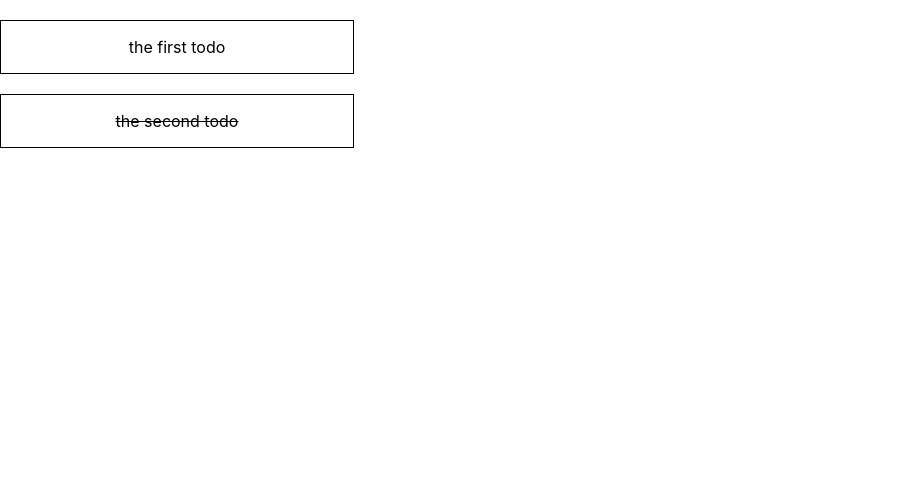
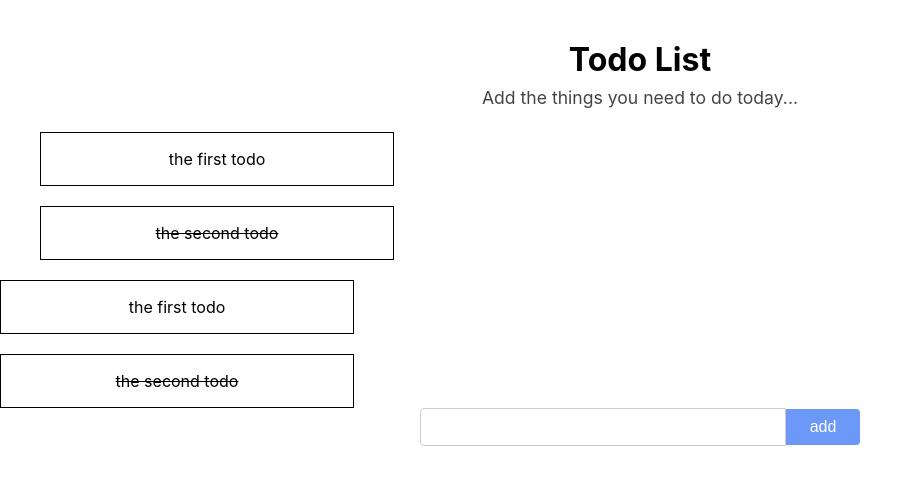
Before and after one commit to LIHA11/day10-todo, a React (Create React App) app: page / in a window 1280 px wide. Shown: the top 484 px of the page, without its empty margins (0-923 px from the left). Built offline with nearby package versions, Linux system fonts and the light colour scheme.

Commit message:
feat: Implement title and 'add' button

```diff
--- a/src/App.css
+++ b/src/App.css
@@ -9,3 +9,53 @@
 .todo-item .todo-done {
   text-decoration: line-through;
 }
+
+.todo-list-container {
+  text-align: center;
+  margin-top: 40px;
+}
+
+.todo-list-title {
+  font-size: 2rem;
+  font-weight: bold;
+  margin-bottom: 8px;
+}
+
+.todo-list-subtitle {
+  font-size: 1.1rem;
+  color: #444;
+  margin-bottom: 24px;
+}
+
+.todo-generator {
+  display: flex;
+  justify-content: center;
+  align-items: center;
+  margin-bottom: 24px;
+}
+
+.todo-input {
+  width: 340px;
+  height: 36px;
+  font-size: 1rem;
+  padding: 0 12px;
+  border: 1px solid #ccc;
+  border-radius: 4px 0 0 4px;
+  outline: none;
+}
+
+.todo-add-btn {
+  height: 36px;
+  padding: 0 24px;
+  background: #6c98f7;
+  color: #fff;
+  border: none;
+  border-radius: 0 4px 4px 0;
+  font-size: 1rem;
+  cursor: pointer;
+  transition: background 0.2s;
+}
+
+.todo-add-btn:hover {
+  background: #4a7bd7;
+}
--- a/src/App.js
+++ b/src/App.js
@@ -3,6 +3,8 @@ import {useReducer} from "react";
 import {TodoGroup} from "./components/TodoGroup";
 import {TodoContext as TodoContext1} from "./contexts/TodoContext";
 import {todoReducer} from "./reducers/TodoReducer";
+import {TodoList} from "./components/TodoList";
+import {TodoGenerator} from "./components/TodoGenerator";
 
 export const initState = [
     {id: 1, text: "the first todo", done: false},
@@ -13,9 +15,13 @@ function App() {
     const [state, dispatch] = useReducer(todoReducer, initState);
     return (
         <div>
-            <TodoContext1 value={{state, dispatch}}>
-                <TodoGroup/>
-            </TodoContext1>
+            <TodoContext1.Provider value={{state, dispatch}}>
+                <TodoList>
+                    <TodoGroup/>
+                    <TodoGenerator/>
+                </TodoList>
+
+            </TodoContext1.Provider>
         </div>
     );
 }
--- /dev/null
+++ b/src/components/TodoGenerator.jsx
@@ -0,0 +1,33 @@
+import {useContext, useState} from 'react';
+import {TodoContext} from '../contexts/TodoContext';
+
+export function TodoGenerator() {
+    const {dispatch, state} = useContext(TodoContext);
+    const [text, setText] = useState('');
+
+    const handleAdd = () => {
+        if (text.trim() === '') return;
+        dispatch({
+            type: 'ADD_TODO',
+            payload: {
+                id: state.length ? Math.max(...state.map(t => t.id)) + 1 : 1,
+                text,
+                done: false
+            }
+        });
+        setText('');
+    };
+
+    return (
+        <div className="todo-generator">
+            <input
+                type="text"
+                className="todo-input"
+                value={text}
+                onChange={e => setText(e.target.value)}
+
+            />
+            <button className="todo-add-btn" onClick={handleAdd}>add</button>
+        </div>
+    );
+}
--- /dev/null
+++ b/src/components/TodoList.jsx
@@ -0,0 +1,19 @@
+import {useContext} from 'react';
+import {TodoContext} from '../contexts/TodoContext';
+import {TodoItem} from './TodoItem';
+
+export function TodoList({children}) {
+    const {state} = useContext(TodoContext);
+    return (
+        <div className="todo-list-container">
+            <h1 className="todo-list-title">Todo List</h1>
+            <div className="todo-list-subtitle">Add the things you need to do today...</div>
+            <ul>
+                {state.map(todo => (
+                    <TodoItem key={todo.id} todo={todo} />
+                ))}
+            </ul>
+            {children}
+        </div>
+    );
+}
--- a/src/reducers/TodoReducer.js
+++ b/src/reducers/TodoReducer.js
@@ -1,5 +1,7 @@
 export function todoReducer(state, action) {
     switch (action.type) {
+        case "ADD_TODO":
+            return [...state, action.payload];
         case "TOGGLE_TODO":
             /// copy
             const newState = [...state];
```
